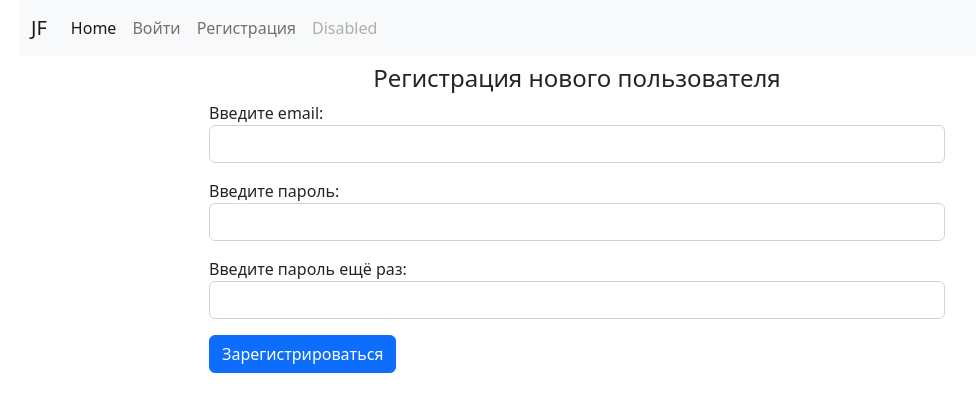
After one commit to SevaMisiul/scraping_service, a Django app: page /accounts/register/ in a window 1280 px wide. The commit adds this page. Shown: the top 412 px of the page, without its empty margins (63-1039 px from the left). Run offline with Django 4.2, Linux system fonts and the light colour scheme.

Commit message:
creating register view

```diff
--- a/accounts/forms.py
+++ b/accounts/forms.py
@@ -23,3 +23,22 @@ class UserLoginForm(forms.Form):
             if not user:
                 raise forms.ValidationError('Данный аккаунт отключен')
         return super(UserLoginForm, self).clean(*args, **kwargs)
+
+
+class UserRegistrationForm(forms.ModelForm):
+    email = forms.CharField(label='Введите email',
+                            widget=forms.EmailInput(attrs={'class': 'form-control'}))
+    password = forms.CharField(label='Введите пароль',
+                               widget=forms.PasswordInput(attrs={'class': 'form-control'}))
+    password2 = forms.CharField(label='Введите пароль ещё раз',
+                                widget=forms.PasswordInput(attrs={'class': 'form-control'}))
+
+    class Meta:
+        model = User
+        fields = ('email', )
+
+    def clean_password2(self):
+        data = self.cleaned_data
+        if data['password'] != data['password2']:
+            raise forms.ValidationError('Пароли не совпадают')
+        return data['password2']
--- a/accounts/templates/accounts/login.html
+++ b/accounts/templates/accounts/login.html
@@ -4,7 +4,6 @@
 
 {% block content %}
 
-</div>
     <div class="row">
       <div class="col-md-4 mx-auto">
         <form method="POST" action="">{% csrf_token %}
--- /dev/null
+++ b/accounts/templates/accounts/register.html
@@ -0,0 +1,19 @@
+{% extends "base.html" %}
+
+{% block title %} Register {% endblock %}
+
+{% block content %}
+
+    <div class="row">
+      <div class="col-md-10 mx-auto"><h4 class="my-2 text-center">Регистрация нового пользователя</h4></div>
+      <div class="col-md-8 mx-auto">
+        <form method="POST" action="">{% csrf_token %}
+          <div class="form-group">
+            {{ form.as_p }}
+          </div>
+          <button type="submit" class="btn btn-primary">Зарегистрироваться</button>
+        </form>
+      </div>
+    </div>
+
+{% endblock content %}
--- a/accounts/urls.py
+++ b/accounts/urls.py
@@ -1,8 +1,9 @@
 from django.urls import path
 
-from accounts.views import login_view, logout_view
+from accounts.views import login_view, logout_view, register_view
 
 urlpatterns = [
     path('login/', login_view, name='login'),
     path('logout/', logout_view, name='logout'),
+    path('register/', register_view, name='register'),
 ]
--- a/accounts/views.py
+++ b/accounts/views.py
@@ -1,7 +1,7 @@
 from django.contrib.auth import authenticate, login, logout
 from django.shortcuts import render, redirect
 
-from accounts.forms import UserLoginForm
+from accounts.forms import UserLoginForm, UserRegistrationForm
 
 
 def login_view(request):
@@ -19,3 +19,13 @@ def login_view(request):
 def logout_view(request):
     logout(request)
     return redirect('home')
+
+
+def register_view(request):
+    form = UserRegistrationForm(request.POST or None)
+    if form.is_valid():
+        new_user = form.save(commit=False)
+        new_user.set_password(form.cleaned_data['password'])
+        new_user.save()
+        return render(request, 'accounts/register_done.html', {'new_user': new_user})
+    return render(request, 'accounts/register.html', {'form': form})
--- a/templates/base.html
+++ b/templates/base.html
@@ -27,6 +27,9 @@
                 <li class="nav-item">
                   <a class="nav-link" href="{% url 'accounts:login' %}">Войти</a>
                 </li>
+                <li class="nav-item">
+                  <a class="nav-link" href="{% url 'accounts:register' %}">Регистрация</a>
+                </li>
             {% endif %}
             <li class="nav-item">
               <a class="nav-link disabled">Disabled</a>
```
Also changed, not shown: accounts/templates/accounts/register_done.html (added, +14 -0 lines).
